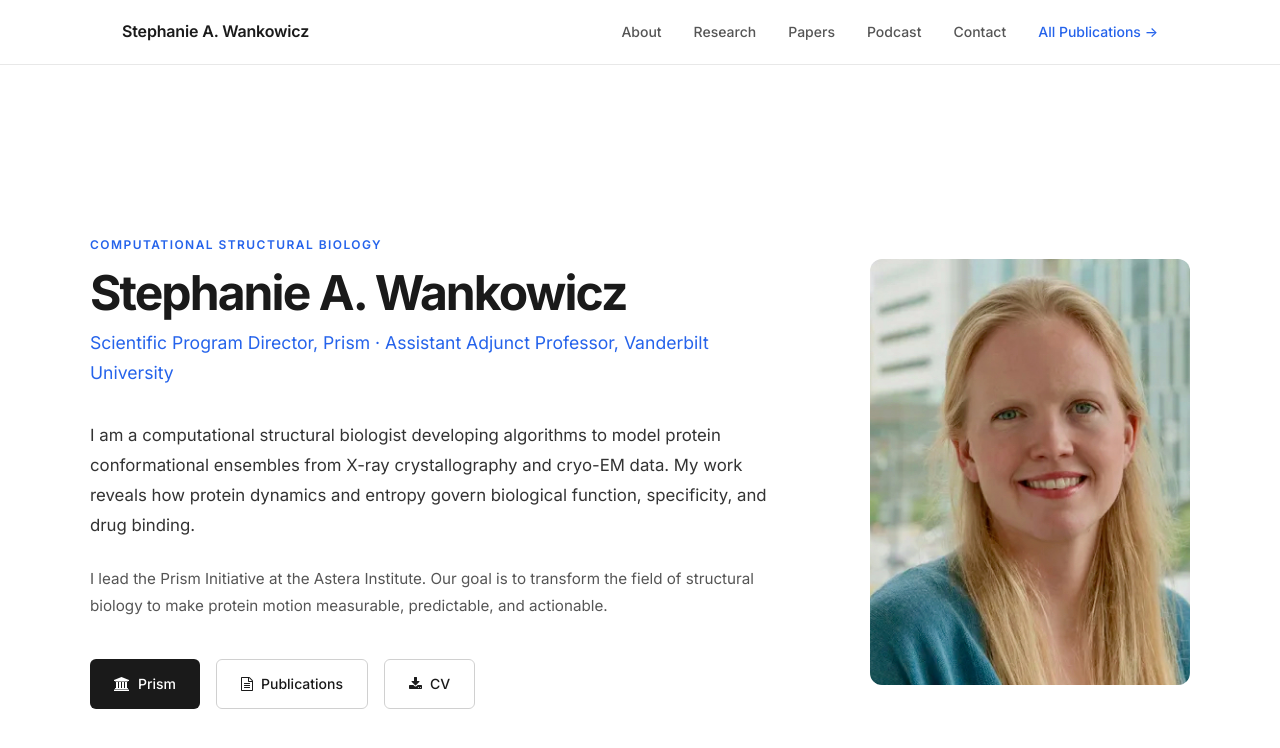
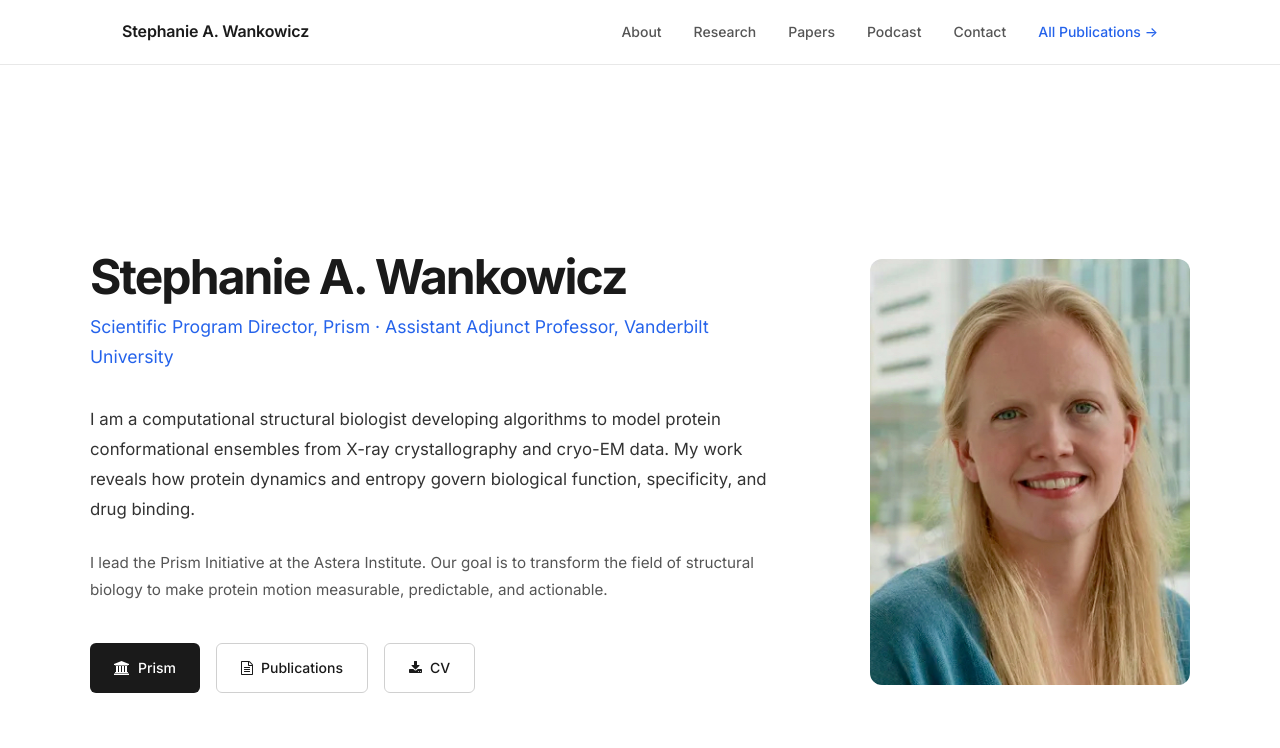
Before and after one commit to stephaniewankowicz/stephaniewankowicz.github.io, a Jekyll site: the page built from index.md, in a window 1280 px wide and 900 px high. Shown: the top 748 px of the window. Built offline with Jekyll 4.4.1, drawn with Linux system fonts in a browser that asks for light colours; nearby versions of some CDN libraries.

Commit message:
Remove 'Computational Structural Biology' label above name
Co-Authored-By: Claude Sonnet 4.6 <noreply@anthropic.com>

```diff
--- a/_layouts/home.html
+++ b/_layouts/home.html
@@ -50,7 +50,6 @@
     <div class="section-inner">
       <div class="about-grid">
         <div class="about-text">
-          <span class="section-label">Computational Structural Biology</span>
           <h1 class="about-name">Stephanie A. Wankowicz</h1>
           <p class="about-role">Scientific Program Director, Prism · Assistant Adjunct Professor, Vanderbilt University</p>
           <p class="about-bio">
```
